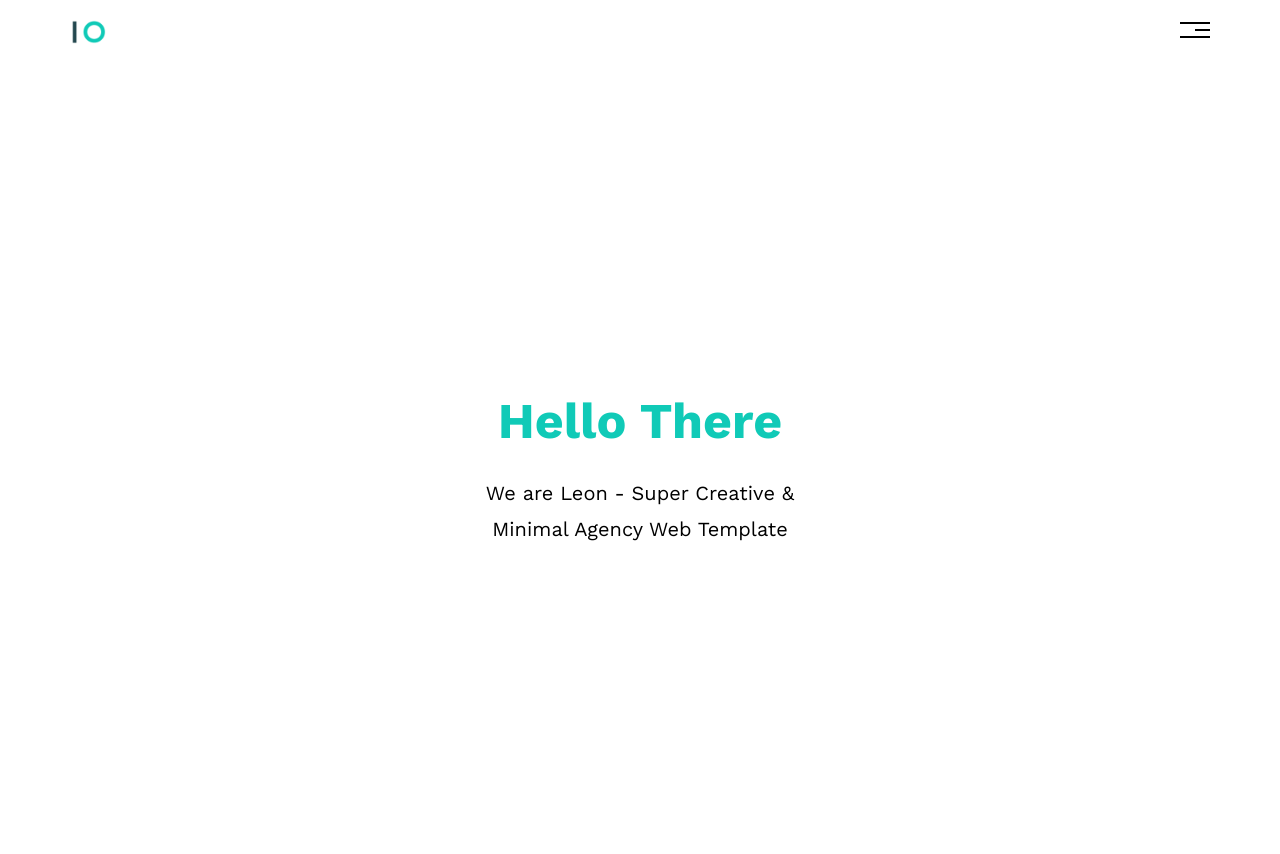
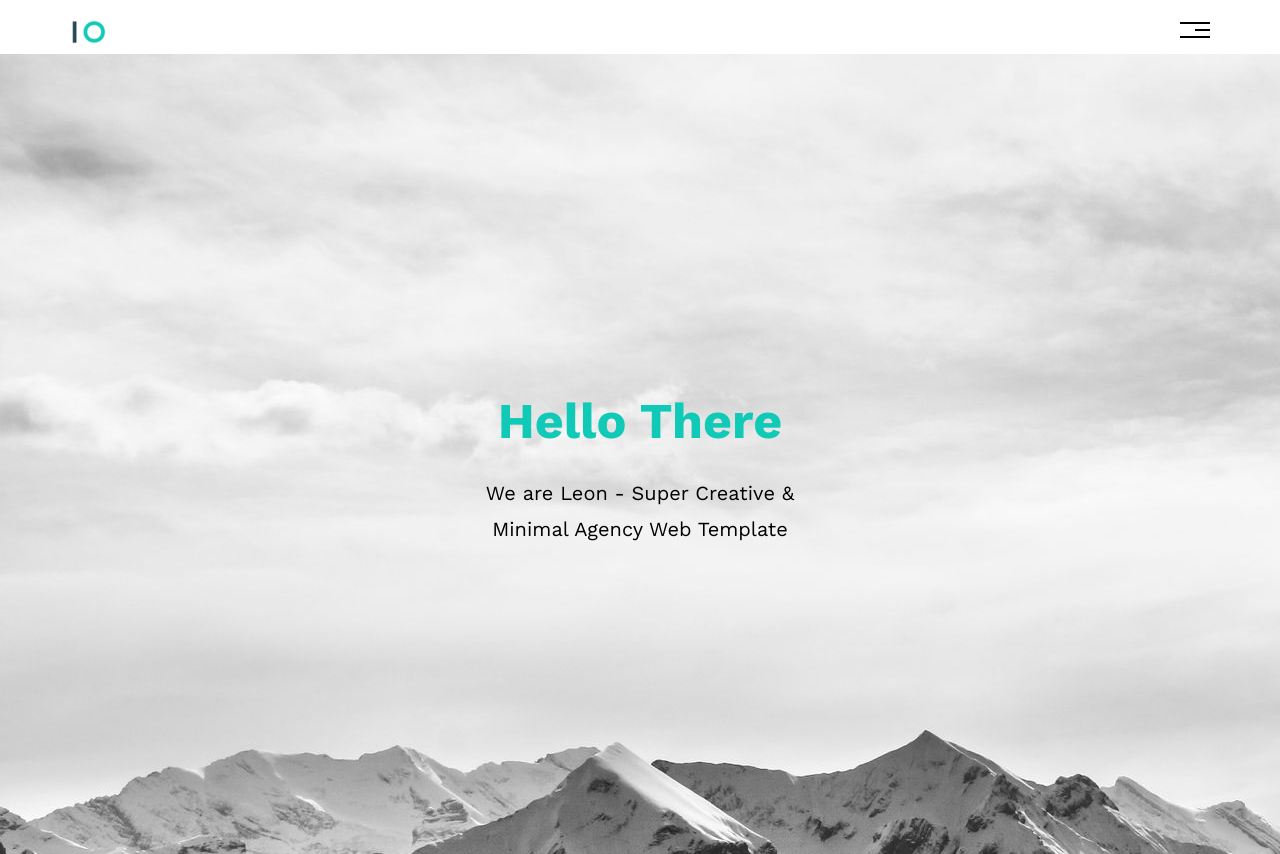
Before and after one commit to momenrefaatahmed/HTML-And-CSS-Template-1, a plain HTML site: page index.html in a window 1280 px wide. Shown: the top 854 px of the page. Drawn offline with nearby package versions, Linux system fonts and the light colour scheme.

Commit message:
Update main.css

```diff
--- a/css/main.css
+++ b/css/main.css
@@ -144,7 +144,7 @@ body {
 /* End Header */
 /* Start Landing */
 .landing {
-    background-image: url(imges/landing.jpg);
+    background-image: url(/imges/landing.jpg);
     height: 100vh;
     margin-top: -10px;
     position: relative;
```
